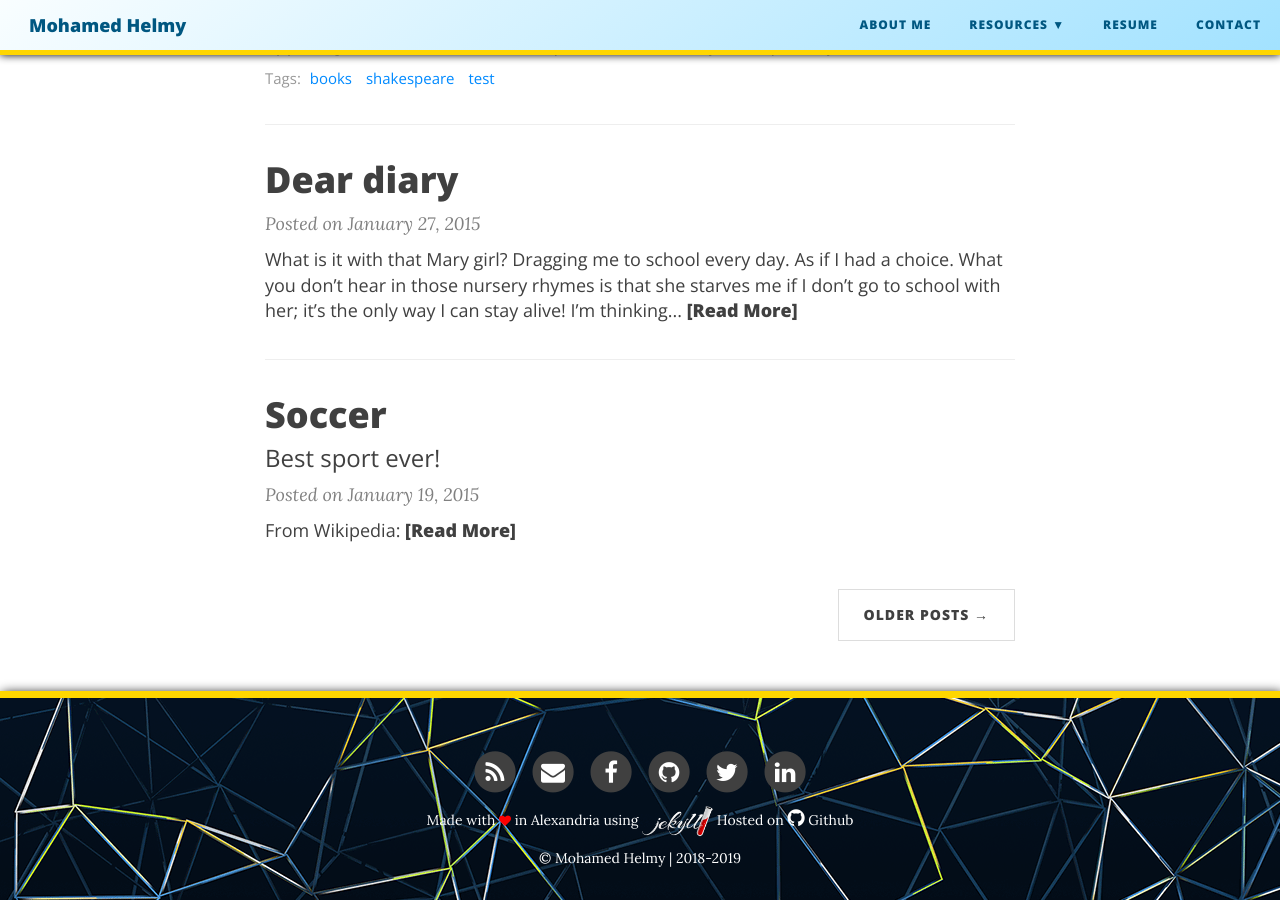
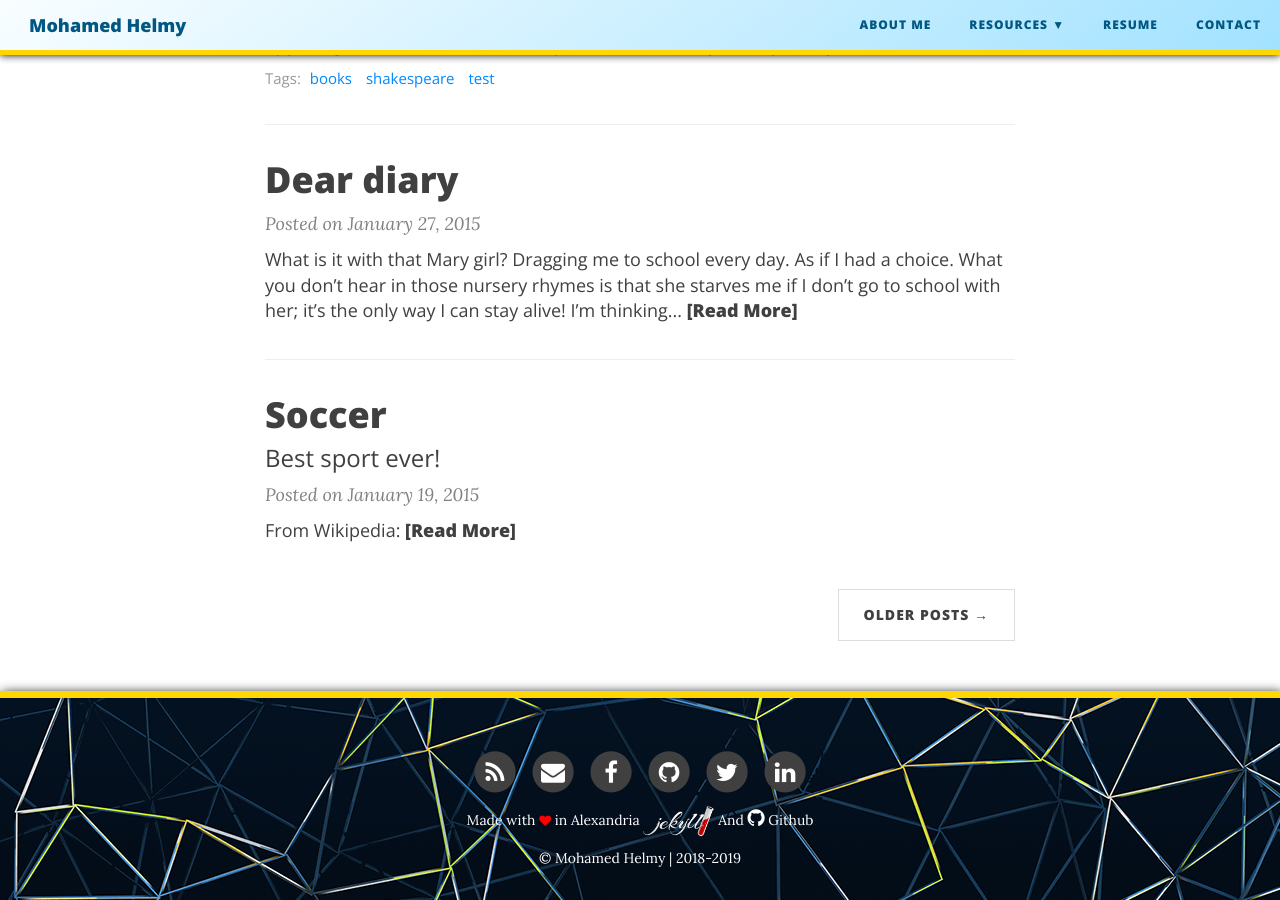
Before and after one commit to M-Helmy/m-helmy.github.io, a Jekyll site: the page built from index.html, in a window 1280 px wide and 900 px high, scrolled down 1084 px. Built offline with Jekyll 4.4.1, drawn with Linux system fonts in a browser that asks for light colours; nearby versions of some CDN libraries; the list of posts is cut into pages by our own code.

Commit message:
Update footer.html

```diff
--- a/_includes/footer.html
+++ b/_includes/footer.html
@@ -28,7 +28,7 @@
 
       <p class="theme-by text-muted">
 
-      <font color="white"> Made with </font> <i class="fa fa-heart" style="font-size:12px;color:red"></i> <font color="white"> in Alexandria using </font><img src="https://raw.githubusercontent.com/M-Helmy/m-helmy.github.io/master/img/jekyll.png" alt="jekyll logo"> <font color="white"> Hosted on </font> <i class="fa fa-github" style="font-size:20px;color:white"></i><font color="white"> Github </font> </p>
+      <font color="white"> Made with </font> <i class="fa fa-heart" style="font-size:12px;color:red"></i> <font color="white"> in Alexandria </font><img src="https://raw.githubusercontent.com/M-Helmy/m-helmy.github.io/master/img/jekyll.png" alt="jekyll logo"> <font color="white"> And </font> <i class="fa fa-github" style="font-size:20px;color:white"></i><font color="white"> Github </font> </p>
 
       </p>
 
```
